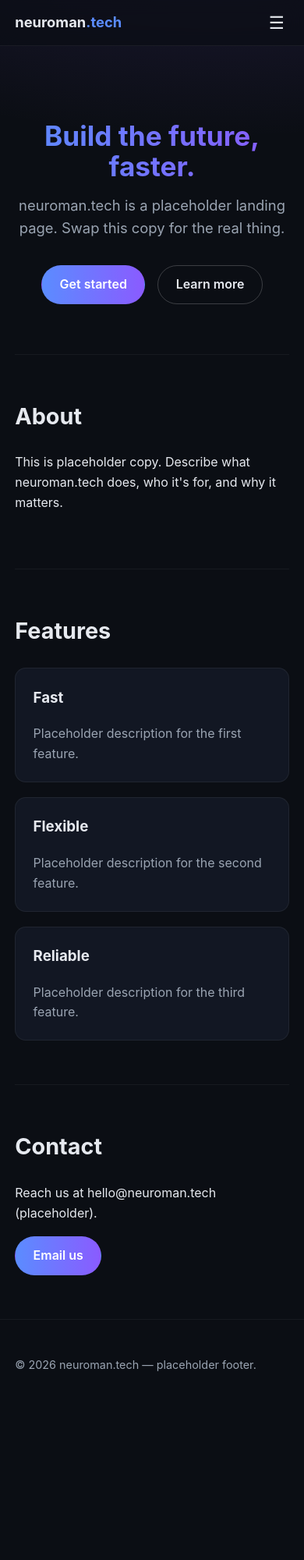
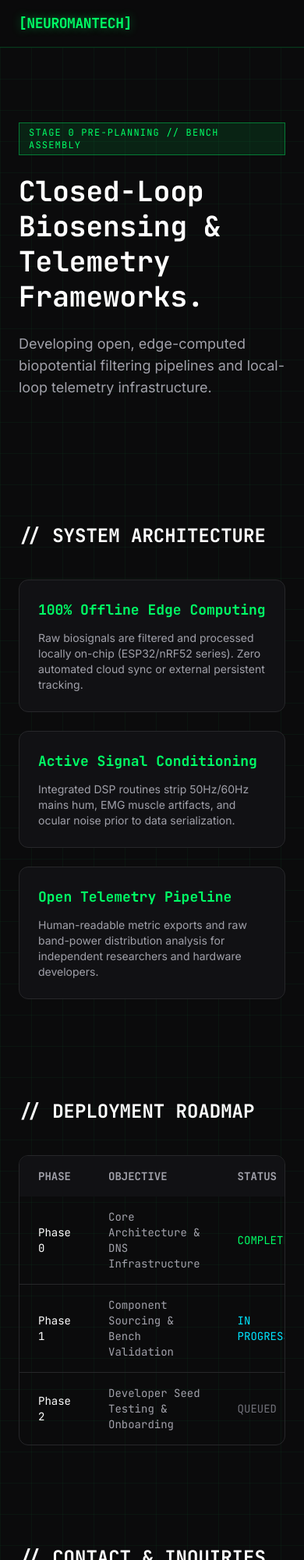
Before and after one commit to neuromantech/neuroman.tech, a plain HTML site: page index.html in a window 390 px wide. Shown: the top 2000 px of the page at 78% size. Before the commit the page ends 1823 px from the top, so only its background shows below. Drawn offline with nearby package versions, Linux system fonts and the light colour scheme.

Commit message:
Build neuroman.tech landing per spec: Tailwind single-file, Actions deploy workflow

```diff
--- a/index.html
+++ b/index.html
@@ -1,69 +1,141 @@
 <!DOCTYPE html>
-<html lang="en">
+<html lang="en" class="dark">
 <head>
   <meta charset="UTF-8" />
   <meta name="viewport" content="width=device-width, initial-scale=1.0" />
-  <title>Neuroman — <!-- TODO: real tagline --></title>
-  <meta name="description" content="<!-- TODO: real meta description for neuroman.tech -->" />
-  <link rel="stylesheet" href="style.css" />
+  <title>NEUROMANTECH — Closed-Loop Biosensing &amp; Telemetry Frameworks</title>
+  <meta name="description" content="Neuromantech develops open, edge-computed biopotential filtering pipelines and local-loop telemetry infrastructure." />
+  <link rel="preconnect" href="https://fonts.googleapis.com" />
+  <link rel="preconnect" href="https://fonts.gstatic.com" crossorigin />
+  <link href="https://fonts.googleapis.com/css2?family=Inter:wght@400;500;600;700&family=JetBrains+Mono:wght@400;500;700&display=swap" rel="stylesheet" />
+  <script src="https://cdn.tailwindcss.com"></script>
+  <script>
+    tailwind.config = {
+      theme: {
+        extend: {
+          colors: {
+            obsidian: '#0B0B0C',
+            panel: '#111114',
+            terminal: '#00FF66',
+            cyber: '#00E5FF',
+          },
+          fontFamily: {
+            mono: ['"JetBrains Mono"', 'ui-monospace', 'monospace'],
+            sans: ['Inter', 'ui-sans-serif', 'system-ui', 'sans-serif'],
+          },
+        },
+      },
+    };
+  </script>
+  <style>
+    html { scroll-behavior: smooth; }
+    body { background-color: #0B0B0C; }
+    .glow { text-shadow: 0 0 12px rgba(0,255,102,0.45); }
+    .grid-bg {
+      background-image:
+        linear-gradient(rgba(0,255,102,0.04) 1px, transparent 1px),
+        linear-gradient(90deg, rgba(0,255,102,0.04) 1px, transparent 1px);
+      background-size: 40px 40px;
+    }
+  </style>
 </head>
-<body>
-  <header class="site-header">
-    <nav class="nav" aria-label="Primary">
-      <a class="brand" href="#top">neuroman<span class="brand-dot">.tech</span></a>
-      <button class="nav-toggle" aria-expanded="false" aria-controls="nav-menu" aria-label="Toggle navigation">☰</button>
-      <ul id="nav-menu" class="nav-menu">
-        <li><a href="#about">About</a></li>
-        <li><a href="#features">Features</a></li>
-        <li><a href="#contact">Contact</a></li>
-      </ul>
-    </nav>
+<body class="font-sans text-zinc-300 antialiased">
+  <!-- Header -->
+  <header class="sticky top-0 z-50 border-b border-terminal/20 bg-obsidian/80 backdrop-blur">
+    <div class="mx-auto flex max-w-6xl items-center justify-between px-6 py-4">
+      <a href="#top" class="font-mono text-lg font-bold tracking-tight text-terminal glow">[NEUROMANTECH]</a>
+      <nav class="hidden gap-8 font-mono text-sm text-zinc-400 md:flex">
+        <a href="#system" class="transition hover:text-terminal">System</a>
+        <a href="#architecture" class="transition hover:text-terminal">Architecture</a>
+        <a href="#roadmap" class="transition hover:text-terminal">Roadmap</a>
+        <a href="#contact" class="transition hover:text-terminal">Contact</a>
+      </nav>
+      <a href="mailto:dev@neuroman.tech" class="hidden font-mono text-sm text-cyber hover:underline md:inline">dev@neuroman.tech</a>
+    </div>
   </header>
 
-  <main id="top">
-    <section class="hero reveal">
-      <h1><!-- TODO: real headline -->Build the future, faster.</h1>
-      <p class="lede"><!-- TODO: real subhead -->neuroman.tech is a placeholder landing page. Swap this copy for the real thing.</p>
-      <div class="cta-row">
-        <a class="btn btn-primary" href="#contact">Get started</a>
-        <a class="btn btn-ghost" href="#features">Learn more</a>
-      </div>
+  <main id="top" class="grid-bg">
+    <!-- Hero -->
+    <section id="system" class="mx-auto max-w-6xl px-6 py-24 md:py-32">
+      <span class="inline-block border border-terminal/40 bg-terminal/10 px-3 py-1 font-mono text-xs uppercase tracking-widest text-terminal">STAGE 0 PRE-PLANNING // BENCH ASSEMBLY</span>
+      <h1 class="mt-6 max-w-3xl font-mono text-4xl font-bold leading-tight text-white md:text-6xl">
+        Closed-Loop Biosensing &amp; Telemetry Frameworks.
+      </h1>
+      <p class="mt-6 max-w-2xl text-lg text-zinc-400">
+        Developing open, edge-computed biopotential filtering pipelines and local-loop telemetry infrastructure.
+      </p>
     </section>
 
-    <section id="about" class="section reveal">
-      <h2>About</h2>
-      <p><!-- TODO: real about paragraph -->This is placeholder copy. Describe what neuroman.tech does, who it's for, and why it matters.</p>
-    </section>
-
-    <section id="features" class="section reveal">
-      <h2>Features</h2>
-      <div class="cards">
-        <article class="card">
-          <h3><!-- TODO: feature 1 title -->Fast</h3>
-          <p><!-- TODO: feature 1 body -->Placeholder description for the first feature.</p>
+    <!-- Architecture -->
+    <section id="architecture" class="mx-auto max-w-6xl px-6 py-16">
+      <h2 class="mb-10 font-mono text-2xl font-bold text-white">// SYSTEM ARCHITECTURE</h2>
+      <div class="grid gap-6 md:grid-cols-3">
+        <article class="rounded-xl border border-zinc-800 bg-panel p-6 transition hover:border-terminal/50">
+          <h3 class="font-mono text-lg font-bold text-terminal">100% Offline Edge Computing</h3>
+          <p class="mt-3 text-sm text-zinc-400">Raw biosignals are filtered and processed locally on-chip (ESP32/nRF52 series). Zero automated cloud sync or external persistent tracking.</p>
         </article>
-        <article class="card">
-          <h3><!-- TODO: feature 2 title -->Flexible</h3>
-          <p><!-- TODO: feature 2 body -->Placeholder description for the second feature.</p>
+        <article class="rounded-xl border border-zinc-800 bg-panel p-6 transition hover:border-terminal/50">
+          <h3 class="font-mono text-lg font-bold text-terminal">Active Signal Conditioning</h3>
+          <p class="mt-3 text-sm text-zinc-400">Integrated DSP routines strip 50Hz/60Hz mains hum, EMG muscle artifacts, and ocular noise prior to data serialization.</p>
         </article>
-        <article class="card">
-          <h3><!-- TODO: feature 3 title -->Reliable</h3>
-          <p><!-- TODO: feature 3 body -->Placeholder description for the third feature.</p>
+        <article class="rounded-xl border border-zinc-800 bg-panel p-6 transition hover:border-terminal/50">
+          <h3 class="font-mono text-lg font-bold text-terminal">Open Telemetry Pipeline</h3>
+          <p class="mt-3 text-sm text-zinc-400">Human-readable metric exports and raw band-power distribution analysis for independent researchers and hardware developers.</p>
         </article>
       </div>
     </section>
 
-    <section id="contact" class="section reveal">
-      <h2>Contact</h2>
-      <p><!-- TODO: real contact line -->Reach us at hello@neuroman.tech (placeholder).</p>
-      <a class="btn btn-primary" href="mailto:hello@neuroman.tech">Email us</a>
+    <!-- Roadmap -->
+    <section id="roadmap" class="mx-auto max-w-6xl px-6 py-16">
+      <h2 class="mb-10 font-mono text-2xl font-bold text-white">// DEPLOYMENT ROADMAP</h2>
+      <div class="overflow-x-auto rounded-xl border border-zinc-800">
+        <table class="w-full text-left font-mono text-sm">
+          <thead class="bg-panel text-zinc-400">
+            <tr>
+              <th class="px-6 py-4">PHASE</th>
+              <th class="px-6 py-4">OBJECTIVE</th>
+              <th class="px-6 py-4">STATUS</th>
+            </tr>
+          </thead>
+          <tbody class="divide-y divide-zinc-800">
+            <tr>
+              <td class="px-6 py-4 text-white">Phase 0</td>
+              <td class="px-6 py-4 text-zinc-400">Core Architecture &amp; DNS Infrastructure</td>
+              <td class="px-6 py-4 text-terminal">COMPLETED</td>
+            </tr>
+            <tr>
+              <td class="px-6 py-4 text-white">Phase 1</td>
+              <td class="px-6 py-4 text-zinc-400">Component Sourcing &amp; Bench Validation</td>
+              <td class="px-6 py-4 text-cyber">IN PROGRESS</td>
+            </tr>
+            <tr>
+              <td class="px-6 py-4 text-white">Phase 2</td>
+              <td class="px-6 py-4 text-zinc-400">Developer Seed Testing &amp; Onboarding</td>
+              <td class="px-6 py-4 text-zinc-500">QUEUED</td>
+            </tr>
+          </tbody>
+        </table>
+      </div>
+    </section>
+
+    <!-- Contact -->
+    <section id="contact" class="mx-auto max-w-6xl px-6 py-16">
+      <h2 class="mb-6 font-mono text-2xl font-bold text-white">// CONTACT &amp; INQUIRIES</h2>
+      <p class="max-w-2xl text-zinc-400">
+        Developer onboarding is currently paused pending Phase 1 hardware bench validation. We remain open to angel investor and research collaborator inquiries.
+      </p>
+      <div class="mt-8 flex flex-wrap gap-4">
+        <a href="mailto:dev@neuroman.tech" class="rounded-lg border border-terminal bg-terminal/10 px-6 py-3 font-mono text-sm font-bold text-terminal transition hover:bg-terminal/20">INITIATE CONTACT →</a>
+        <a href="https://github.com/neuromantech" target="_blank" rel="noopener" class="rounded-lg border border-zinc-700 px-6 py-3 font-mono text-sm text-zinc-300 transition hover:border-cyber hover:text-cyber">github.com/neuromantech</a>
+      </div>
     </section>
   </main>
 
-  <footer class="site-footer">
-    <p>© <span id="year"></span> neuroman.tech — placeholder footer.</p>
+  <footer class="border-t border-zinc-800 bg-obsidian">
+    <div class="mx-auto flex max-w-6xl flex-col gap-2 px-6 py-8 font-mono text-xs text-zinc-500 md:flex-row md:items-center md:justify-between">
+      <span>© 2026 NEUROMANTECH SYSTEMS. ALL RIGHTS RESERVED.</span>
+      <span class="flex items-center gap-2"><span class="h-2 w-2 animate-pulse rounded-full bg-terminal"></span> LOCAL LOOP ACTIVE</span>
+    </div>
   </footer>
-
-  <script src="script.js"></script>
 </body>
 </html>
--- a/script.js
+++ /dev/null
@@ -1,41 +0,0 @@
-// Minimal interactivity for the neuroman.tech landing page.
-// No dependencies.
-
-// Mobile nav toggle
-const toggle = document.querySelector('.nav-toggle');
-const menu = document.getElementById('nav-menu');
-if (toggle && menu) {
-  toggle.addEventListener('click', () => {
-    const open = menu.classList.toggle('open');
-    toggle.setAttribute('aria-expanded', String(open));
-  });
-  menu.querySelectorAll('a').forEach((a) =>
-    a.addEventListener('click', () => {
-      menu.classList.remove('open');
-      toggle.setAttribute('aria-expanded', 'false');
-    })
-  );
-}
-
-// Scroll reveal
-const reveals = document.querySelectorAll('.reveal');
-if ('IntersectionObserver' in window && reveals.length) {
-  const io = new IntersectionObserver(
-    (entries) => {
-      entries.forEach((e) => {
-        if (e.isIntersecting) {
-          e.target.classList.add('visible');
-          io.unobserve(e.target);
-        }
-      });
-    },
-    { threshold: 0.12 }
-  );
-  reveals.forEach((el) => io.observe(el));
-} else {
-  reveals.forEach((el) => el.classList.add('visible'));
-}
-
-// Footer year
-const yearEl = document.getElementById('year');
-if (yearEl) yearEl.textContent = String(new Date().getFullYear());
--- a/style.css
+++ /dev/null
@@ -1,136 +0,0 @@
-:root {
-  --bg: #0b0e14;
-  --bg-soft: #121723;
-  --fg: #e6e9ef;
-  --muted: #9aa4b2;
-  --accent: #5b8cff;
-  --accent-2: #8a5bff;
-  --radius: 14px;
-  --maxw: 960px;
-}
-
-* { box-sizing: border-box; }
-
-html { scroll-behavior: smooth; }
-
-body {
-  margin: 0;
-  font-family: -apple-system, BlinkMacSystemFont, "Segoe UI", Roboto, Helvetica, Arial, sans-serif;
-  background: radial-gradient(1200px 600px at 70% -10%, rgba(138,91,255,0.18), transparent 60%), var(--bg);
-  color: var(--fg);
-  line-height: 1.6;
-}
-
-a { color: var(--accent); text-decoration: none; }
-a:hover { text-decoration: underline; }
-
-.site-header {
-  position: sticky;
-  top: 0;
-  z-index: 10;
-  backdrop-filter: blur(10px);
-  background: rgba(11,14,20,0.7);
-  border-bottom: 1px solid rgba(255,255,255,0.06);
-}
-
-.nav {
-  max-width: var(--maxw);
-  margin: 0 auto;
-  padding: 0.9rem 1.2rem;
-  display: flex;
-  align-items: center;
-  justify-content: space-between;
-}
-
-.brand { font-weight: 700; font-size: 1.15rem; color: var(--fg); }
-.brand-dot { color: var(--accent); }
-
-.nav-menu {
-  list-style: none;
-  display: flex;
-  gap: 1.4rem;
-  margin: 0;
-  padding: 0;
-}
-.nav-menu a { color: var(--muted); }
-.nav-menu a:hover { color: var(--fg); text-decoration: none; }
-
-.nav-toggle {
-  display: none;
-  background: none;
-  border: 0;
-  color: var(--fg);
-  font-size: 1.4rem;
-  cursor: pointer;
-}
-
-main { max-width: var(--maxw); margin: 0 auto; padding: 0 1.2rem; }
-
-.hero {
-  text-align: center;
-  padding: 6rem 0 4rem;
-}
-.hero h1 {
-  font-size: clamp(2.2rem, 6vw, 3.6rem);
-  line-height: 1.1;
-  margin: 0 0 1rem;
-  background: linear-gradient(90deg, var(--accent), var(--accent-2));
-  -webkit-background-clip: text;
-  background-clip: text;
-  color: transparent;
-}
-.lede { color: var(--muted); font-size: 1.15rem; max-width: 620px; margin: 0 auto 2rem; }
-
-.cta-row { display: flex; gap: 1rem; justify-content: center; flex-wrap: wrap; }
-
-.btn {
-  display: inline-block;
-  padding: 0.7rem 1.4rem;
-  border-radius: 999px;
-  font-weight: 600;
-  border: 1px solid transparent;
-}
-.btn-primary { background: linear-gradient(90deg, var(--accent), var(--accent-2)); color: #fff; }
-.btn-ghost { border-color: rgba(255,255,255,0.2); color: var(--fg); }
-
-.section { padding: 3.5rem 0; border-top: 1px solid rgba(255,255,255,0.05); }
-.section h2 { font-size: 1.8rem; margin-top: 0; }
-
-.cards { display: grid; grid-template-columns: repeat(auto-fit, minmax(220px, 1fr)); gap: 1.2rem; }
-.card {
-  background: var(--bg-soft);
-  border: 1px solid rgba(255,255,255,0.06);
-  border-radius: var(--radius);
-  padding: 1.4rem;
-}
-.card h3 { margin-top: 0; }
-.card p { color: var(--muted); margin-bottom: 0; }
-
-.site-footer {
-  max-width: var(--maxw);
-  margin: 0 auto;
-  padding: 2rem 1.2rem 3rem;
-  color: var(--muted);
-  font-size: 0.9rem;
-  border-top: 1px solid rgba(255,255,255,0.05);
-}
-
-.reveal { opacity: 0; transform: translateY(16px); transition: opacity .6s ease, transform .6s ease; }
-.reveal.visible { opacity: 1; transform: none; }
-
-@media (max-width: 640px) {
-  .nav-toggle { display: block; }
-  .nav-menu {
-    display: none;
-    position: absolute;
-    top: 100%;
-    right: 1.2rem;
-    flex-direction: column;
-    gap: 0.8rem;
-    background: var(--bg-soft);
-    padding: 1rem 1.2rem;
-    border-radius: var(--radius);
-    border: 1px solid rgba(255,255,255,0.08);
-  }
-  .nav-menu.open { display: flex; }
-}
```
Also changed, not shown: 3 other files.
